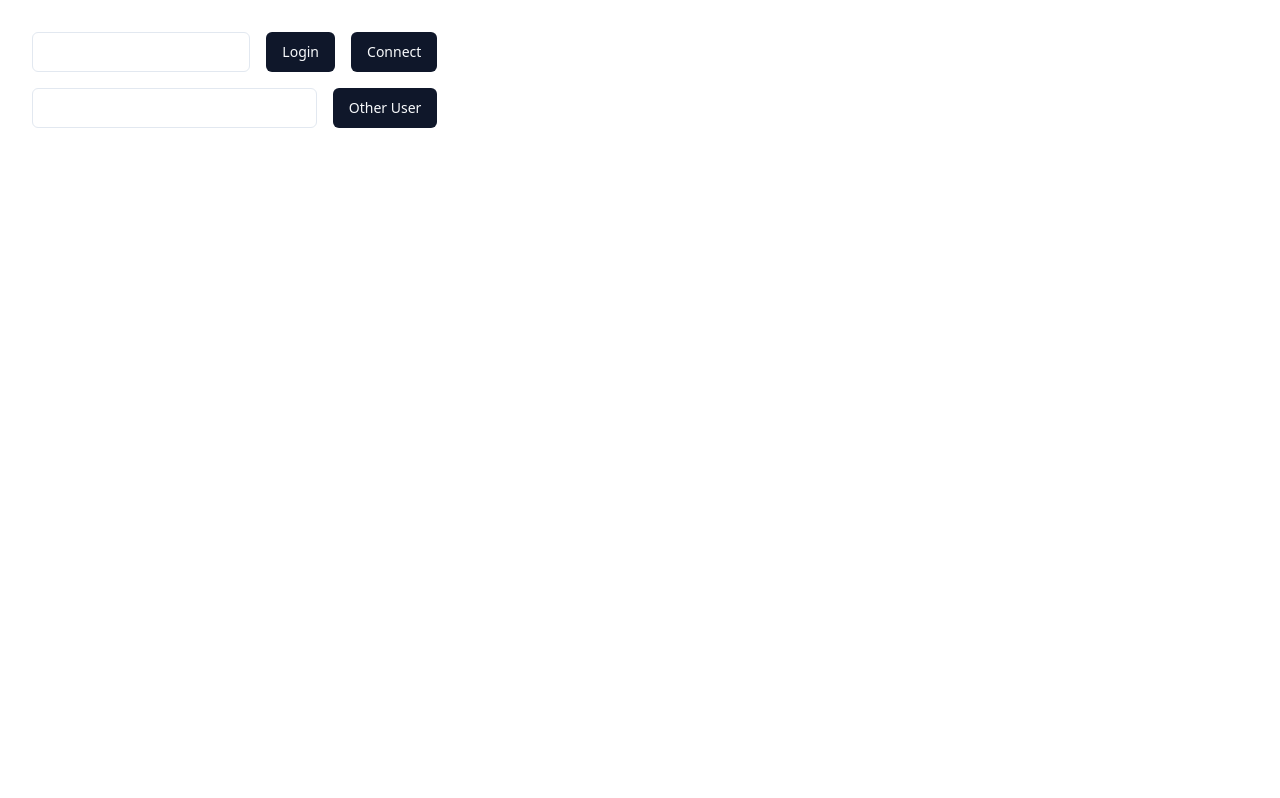
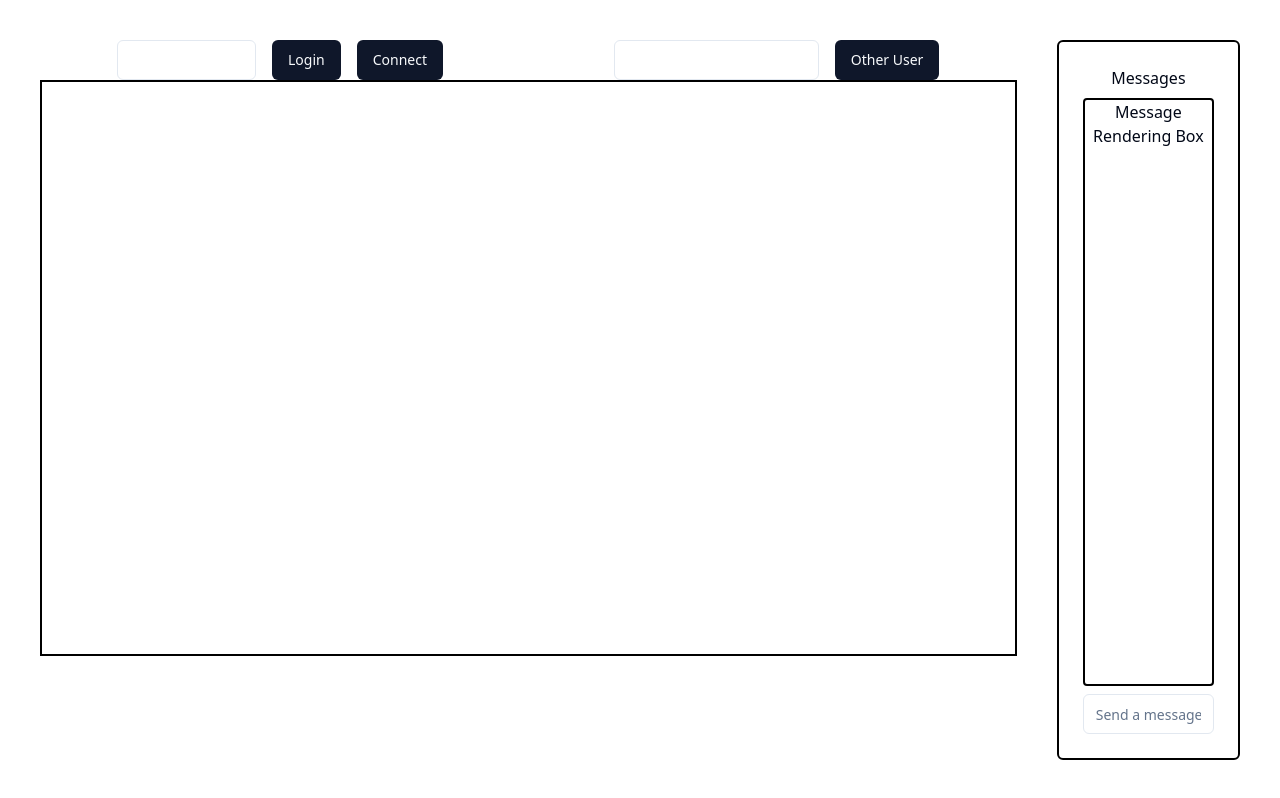
Before and after one commit to richeek45/virtual-meet, a React (Vite) app in the folder client/: page / in a window 1280 px wide. Shown: the top 798 px of the page. Built offline with nearby package versions, Linux system fonts and the light colour scheme; no server answers.

Commit message:
fixing UI for rendering videos streams for both users

```diff
--- a/client/src/App.css
+++ b/client/src/App.css
@@ -1,8 +1,6 @@
 #root {
-  max-width: 1280px;
-  margin: 0 auto;
-  padding: 2rem;
   text-align: center;
+  box-sizing: border-box;
 }
 
 .card {
--- a/client/src/App.tsx
+++ b/client/src/App.tsx
@@ -24,8 +24,8 @@ function App() {
   }
 
   const handleConnect = () => {
-    if (videoRef.current && connection && localConnection) {
-      setUpPeerConnection(connection, remoteUsername, localConnection, videoRef.current, remoteVideoRef.current);
+    if (videoRef.current && remoteVideoRef.current && connection && localConnection) {
+      setUpPeerConnection(localConnection, videoRef.current, remoteVideoRef.current);
     }
   }
 
@@ -37,11 +37,11 @@ function App() {
     }
   }
 
-  console.log(username, 'homepage ');
+  return (
+    <div className='flex justify-between h-screen p-10 gap-10'>
+      <div className='flex flex-col'>
 
-  return (
-    <div>
-      <div className='flex flex-col gap-4'>
+        <div className='flex gap-4 w-full justify-around'>
           <div className='flex w-2/6 gap-4'>
             <Input type='text' placeholder="" value={username} onChange={(e) => setUsername(e.target.value)} />
             <Button onClick={handleLogin} >Login</Button>
@@ -53,11 +53,25 @@ function App() {
             <Button onClick={handleJoin} >Other User</Button>
             {loggedIn && <ProfileIcon />}
           </div>
-        <video ref={videoRef} autoPlay></video>
-        <video id="remote" ref={remoteVideoRef} autoPlay></video>
         </div>
 
-      <video id="local"></video>
+        <div className='flex justify-between h-[80%] border-black border-2'>
+          <div>
+            <video className='h-full object-cover' ref={videoRef} autoPlay></video>
+          </div>
+          <div>
+            <video className='h-full object-cover' ref={remoteVideoRef} autoPlay></video>
+          </div>
+        </div>
+
+      </div>
+      <div className='flex flex-col w-[30%] border-solid border-black border-2 rounded-md p-6 gap-2'>
+        Messages
+        <div className='h-[90%] border-2 border-black rounded-sm'>
+          Message Rendering Box
+        </div>
+        <Input placeholder='Send a message' />
+      </div>
     </div>
   )
 }
--- a/client/src/utils/useWebSocket.ts
+++ b/client/src/utils/useWebSocket.ts
@@ -11,14 +11,22 @@ export const sendMessage = (conn: WebSocket, user: string, message: object) => {
 }
 
 export const setUpPeerConnection = async (
-  conn: WebSocket,
-  remoteUser: string,
   rtcConnection: RTCPeerConnection,
   video: HTMLVideoElement,
-  remoteVideo1: HTMLVideoElement
+  remoteVideo: HTMLVideoElement
 ) => {
   // setup peer connection
-  const stream = await navigator.mediaDevices.getUserMedia({ video: true, audio: true });
+
+  const constraints = {
+    // video: {
+    //   width: {exact: 1280},
+    //   height: {exact: 720}
+    // },
+    video: true,
+    audio: true
+  }
+
+  const stream = await navigator.mediaDevices.getUserMedia(constraints);
   video.srcObject = stream;
 
   video.onloadedmetadata = () => {
@@ -30,17 +38,11 @@ export const setUpPeerConnection = async (
     rtcConnection.addTrack(track, stream);
   })
 
-  const remoteVideo: HTMLVideoElement = document.querySelector("#remote");
-
   // rendering other streams on video
   rtcConnection.addEventListener('track', (event) => {
     const [remoteStream] = event.streams;
     if (remoteVideo) {
-      console.log('tracks', remoteStream, event.streams);
       remoteVideo.srcObject = remoteStream;
-      remoteVideo.onloadedmetadata = () => {
-        remoteVideo.play();
-      }
     }
   })
 
```
Lines whose indentation alone changed are shown as unchanged.
